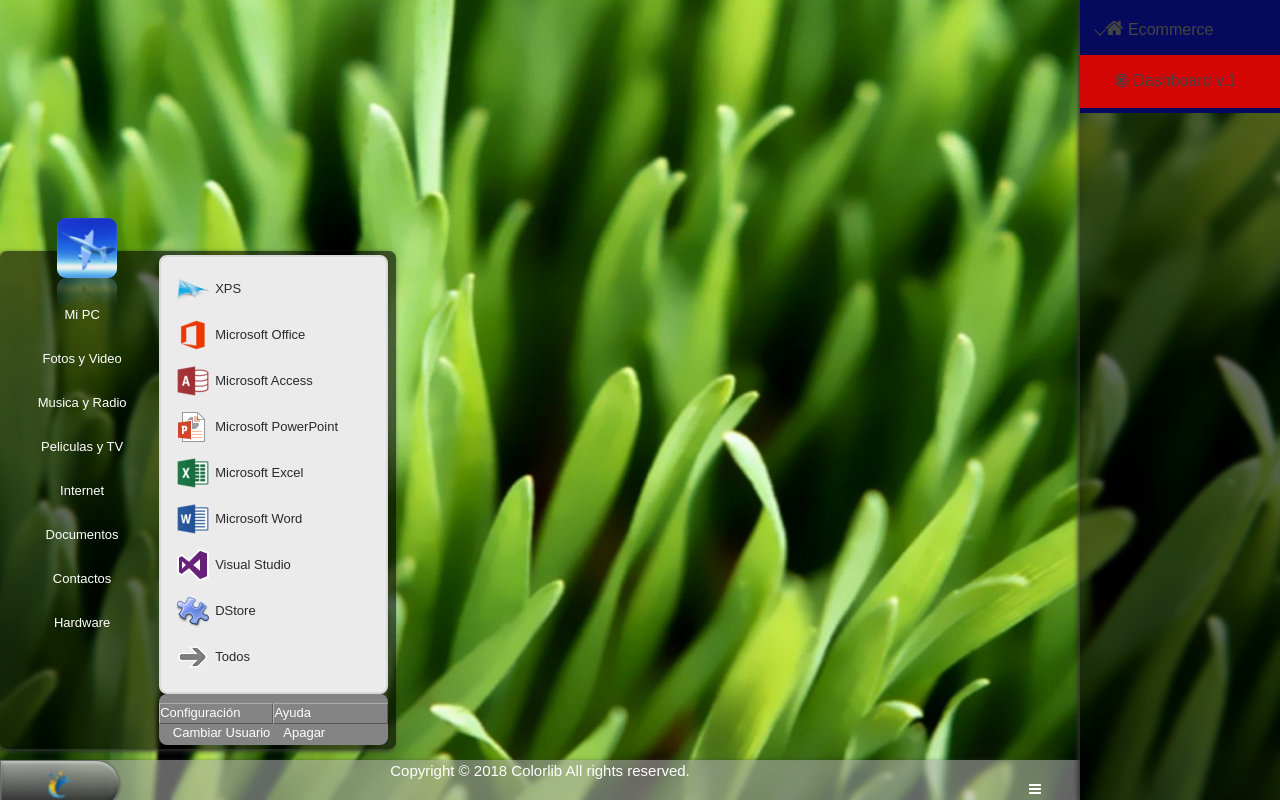
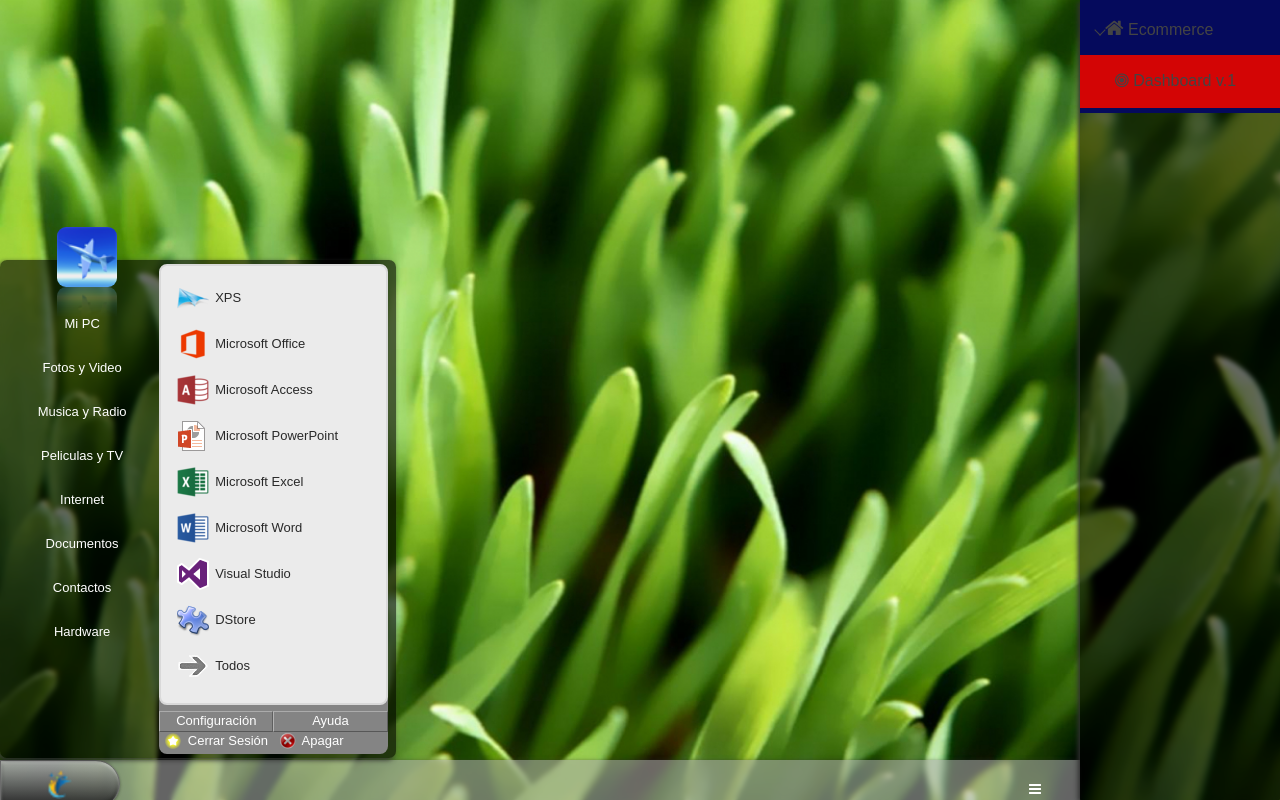
Before and after one commit to blackbird17922se/Longhorn25, a plain HTML site: page index.html in a window 1280 px wide. Both pictures are taken after a click on the button 60 px from the left and 784 px from the top of the page. Drawn offline with Linux system fonts and the light colour scheme.

Commit message:
Corrije botones configuraciones, agrega iconos, correccion diseño menu seccion 2

```diff
--- a/index.html
+++ b/index.html
@@ -4,7 +4,7 @@
 <head>
   <meta charset="utf-8">
   <meta http-equiv="x-ua-compatible" content="ie=edge">
-  <title>Dashboard V.1 | jeweler - Material Admin Template</title>
+  <title>W Longhorn</title>
   <meta name="description" content="">
   <meta name="viewport" content="width=device-width, initial-scale=1">
   <!-- favicon
@@ -202,6 +202,7 @@
           <!-- Configuración, Apagar, Ayuda, Cambiar de usuario -->
           <div class="system-actions">
             <div class="opc-conf-sec-1">
+
               <div class="opcion-conf">
                 <a href="configuracion/configuracion.php">Configuración</a>
               </div>
@@ -211,22 +212,21 @@
               </div>
             </div>
 
-            <div class="opciones-conf-sec-2">
-              <div class="opcion-conf-sec-2">
-                <a href="">
-                  <img src="public/icons/cambia-us.png" alt="" />
-                  <span>Cambiar Usuario</span>
+            <div class="opc-conf-sec-2">
+              <div class="opcion-conf">
+                <a href="configuracion/configuracion.php">
+                  <img src="./icons/menu-ini/sec2/opc-conf-sec-2/s-user.png" alt="">
+                  <span>Cerrar Sesión</span>
                 </a>
               </div>
 
-              <div class="opcion-conf-sec-2">
+              <div class="opcion-conf">
                 <a href="">
-                  <img src="public/icons/power.png" alt="" />
+                  <img src="./icons/menu-ini/sec2/opc-conf-sec-2/power.png" alt="">
                   <span>Apagar</span>
                 </a>
               </div>
             </div>
-            <!-- <hr class="sep-op-menu"> -->
           </div>
         </div>
       </div>
@@ -248,8 +248,6 @@
 
           <div class="col-lg-10">
             <div class="footer-copy-right">
-              <p>Copyright &copy; 2018 <a href="https://colorlib.com/wp/templates/">Colorlib</a> All
-                rights reserved.</p>
 
             </div>
 
--- a/style.css
+++ b/style.css
@@ -213,7 +213,7 @@ body {}
     width: 396px;
     height: 498px;
     position: fixed;
-    bottom: 51px;
+    bottom: 42px;
     left: 0;
     padding: 4px;
     z-index: 10;
@@ -315,8 +315,11 @@ align-items: center;
     border: 2px solid #d9d9d9;
     border-radius: 8px;
     padding: 10px;
-  height: 439px;
+    height: 441px;
     overflow-y: auto;
+    margin-bottom: -13px;
+    z-index: 2;
+    position: relative;
 }
 
 .program-item-menu {
@@ -341,20 +344,27 @@ align-items: center;
 
 /* MENU DE OPCIONES DE CONFIG (el gris)*/
 .system-actions{
-    height: 51px;
+        height: 62px;
     width: 100%;
     background-color: #848484;
     /* position: fixed; */
-    top: 456px;
+    /* top: 456px; */
     /* z-index: 2; */
     border-radius: 8px;
-    padding: 9px 0px 0px 0px;
-    display: block;
+    padding: 19px 0px 0px 0px;
+    /* display: block; */
+    position: relative;
+    z-index: 1;
+}
+
+
+.opc-conf-sec-1{
+    width: 100%;
 }
 
 
 /* opcion-conf: botones de la seccion 1 */
-.opcion-conf{
+.opc-conf-sec-1 .opcion-conf{
     /* padding: 10px; */
     width: 36%;
     margin: 0;
@@ -364,55 +374,45 @@ align-items: center;
     border-width: 1px 1px 1px 1px;
 }
 
-.system-actions .opcion-conf>a{
+.system-actions .opc-conf-sec-1 .opcion-conf>a{
     text-decoration: none;
     font-size: 13px;
     color: #ffffff;
     display: block;
-}
-
-
-/* .system-actions .sep-op-menu{
+        text-align: center;
+}
+
+
+/***************** .opc-conf-sec-2 (cerrar sesion/apagar) ********************/
+
+.opc-conf-sec-2{
     width: 100%;
-    background-color: #383838;
-    color: #1e1e1e;
-    height: 2px;
-    margin: 0;
-} */
-
-.opc-conf-sec-1{
-    width: 100%;
-}
-
-/* opciones config fila 2 */
-
-.opciones-conf-sec-2{
-    padding-left: 0;
-    margin-bottom: 0;
-    list-style: none;
-
-    /* padding: 3px 4px; */
-}
-
-
-.opciones-conf-sec-2 .opcion-conf-sec-2{
+}
+
+.opc-conf-sec-2 .opcion-conf{
+    width: 36%;
     margin: 0;
     display: table-cell;
-    padding-left: 10px;
-       /* background-color: #4099ff; */
-           height: 12px;
-}
-
-
-
-.opciones-conf-sec-2 .opcion-conf-sec-2>a{
+}
+
+.opc-conf-sec-2 .opcion-conf:hover{
+    border-style: outset;
+    border-color: #ababab #b3b3b3 #ababab #b3b3b3;
+    border-width: 1px 1px 1px 1px;
+}
+
+.system-actions .opc-conf-sec-2 .opcion-conf>a{
     text-decoration: none;
+    text-align: start;
     font-size: 13px;
     color: #ffffff;
     display: block;
-
-}
-
+    padding-left: 6px;
+}
+
+.system-actions .opc-conf-sec-2 .opcion-conf>a img{
+    padding-right: 3px;
+}
 
 /************************************/
 
```
Also changed, not shown: icons/menu-ini/sec2/opc-conf-sec-2/power.png (added), icons/menu-ini/sec2/opc-conf-sec-2/s-user.png (added), 1 other file. Lines whose indentation alone changed are shown as unchanged.
